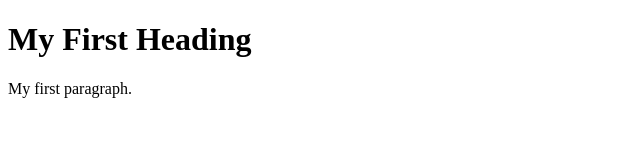
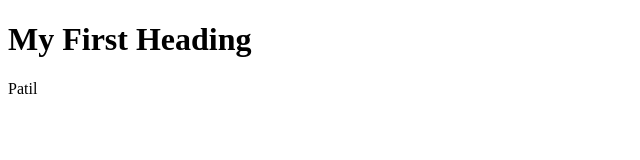
Before and after one commit to vaishnavipatil27426/Vaishnavi_Patil-web, a plain HTML site: page index.html in a window 1280 px wide. Shown: the whole page, without its empty margins (0-640 px from the left). Drawn offline with Linux system fonts and the light colour scheme.

Commit message:
upadte2
updated

```diff
--- a/index.html
+++ b/index.html
@@ -3,7 +3,7 @@
 <body>
 
 <h1>My First Heading</h1>
-<p>My first paragraph.</p>
+<p>Patil</p>
 
 </body>
 </html>
```
